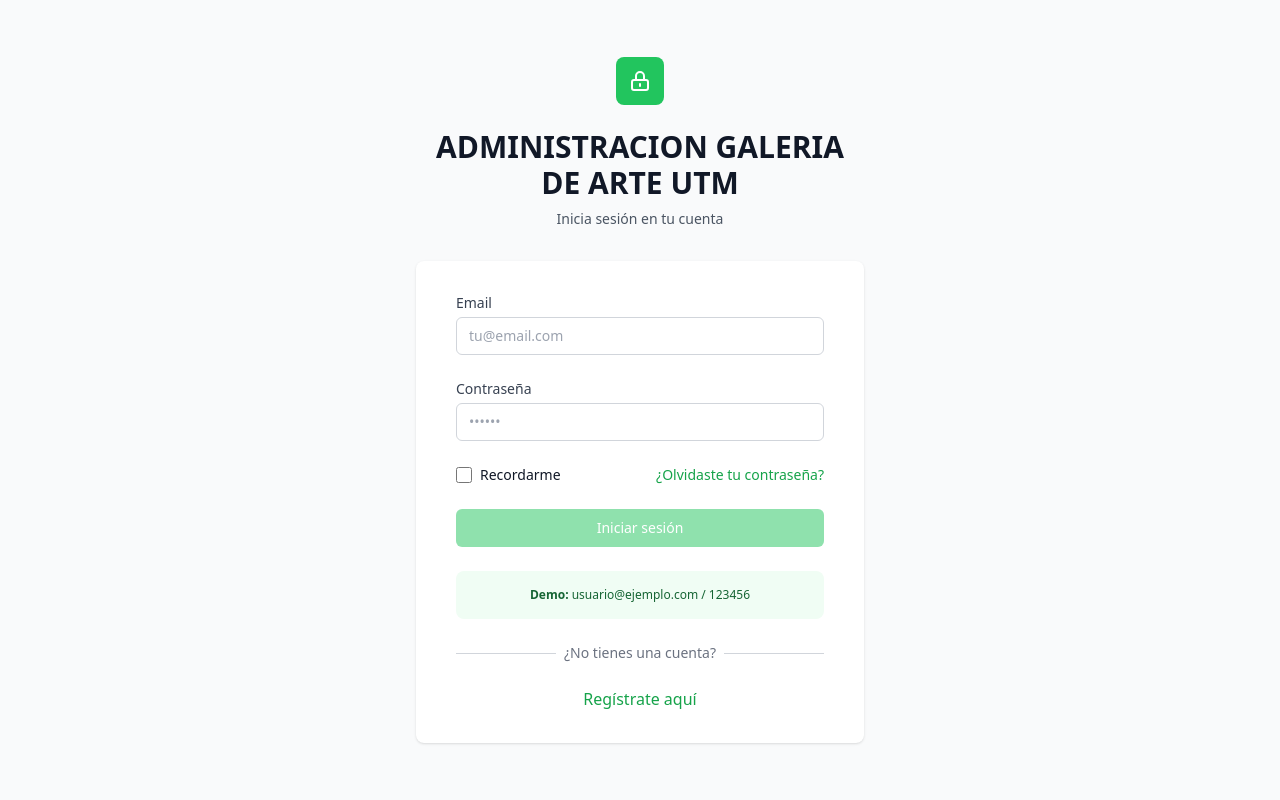
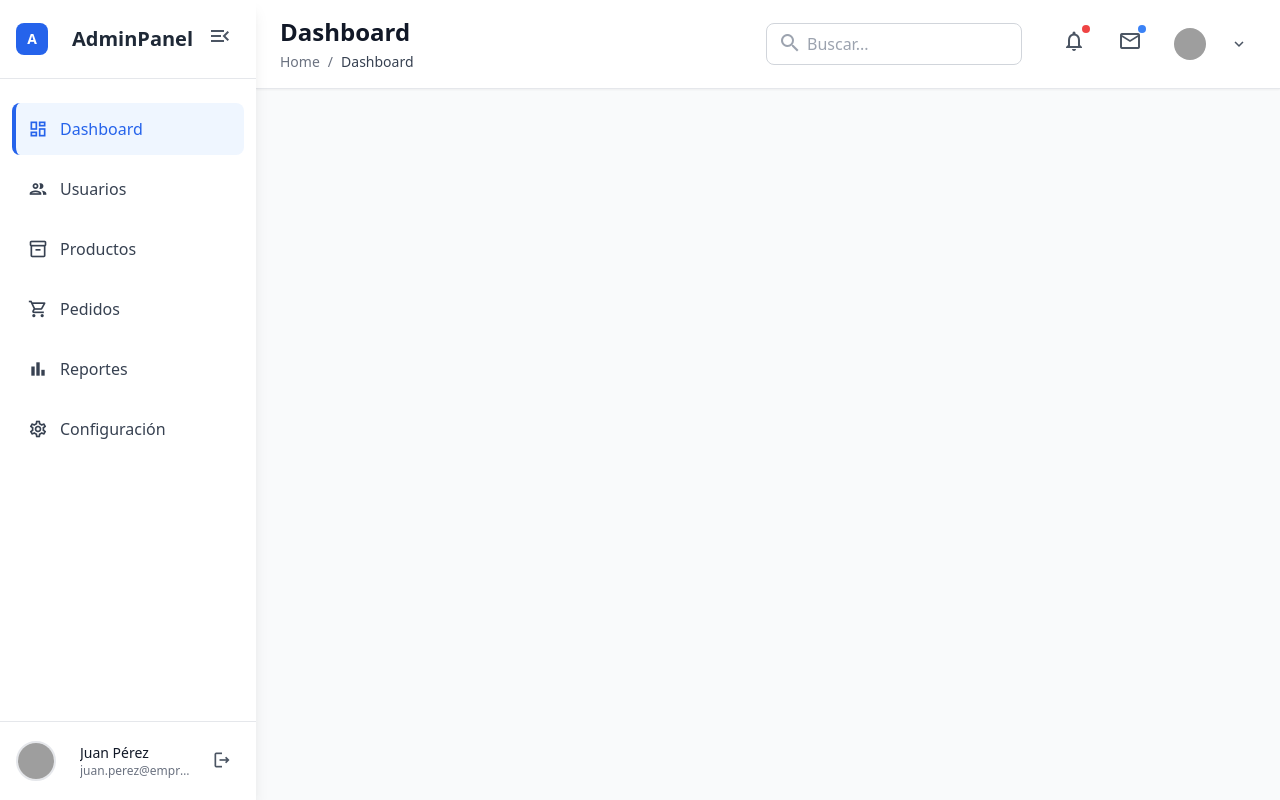
Before and after one commit to HectorZL/FRONTED-MUSEO-UTM, an Angular app: page /dashboard in a window 1280 px wide. Before the commit this address led to /login. Built offline with nearby package versions, Linux system fonts and the light colour scheme; sample sign-in values are in the browser's storage; grey boxes are pictures that could not be loaded.

Commit message:
add component dashboard and redict in the route

```diff
--- a/src/app/app.routes.ts
+++ b/src/app/app.routes.ts
@@ -1,5 +1,7 @@
 import { Routes } from '@angular/router';
 import { LoginComponent } from './demo/login/login';
+import { DashboardComponent } from './demo/dashboard/dashboard';
+import { authGuard } from './auth/auth.guard';
 
 export const routes: Routes = [
   {
@@ -8,12 +10,29 @@ export const routes: Routes = [
     title: 'Iniciar Sesión - Museo UTM'
   },
   {
+    path: 'dashboard',
+    canActivate: [authGuard],
+    children: [
+      {
+        path: '',
+        component: DashboardComponent,
+        pathMatch: 'full'
+      },
+      {
+        path: 'inicio',
+        redirectTo: '/dashboard',
+        pathMatch: 'full'
+      }
+      // Agrega más rutas hijas del dashboard aquí
+    ]
+  },
+  {
     path: '',
-    redirectTo: '/login',
+    redirectTo: '/dashboard',
     pathMatch: 'full'
   },
   {
     path: '**',
-    redirectTo: '/login'
+    redirectTo: '/dashboard'
   }
 ];
--- /dev/null
+++ b/src/app/auth/auth.guard.ts
@@ -0,0 +1,14 @@
+import { inject } from '@angular/core';
+import { CanActivateFn, Router } from '@angular/router';
+
+export const authGuard: CanActivateFn = (route, state) => {
+  const router = inject(Router);
+  const isAuthenticated = localStorage.getItem('isAuthenticated') === 'true';
+
+  if (!isAuthenticated) {
+    router.navigate(['/login']);
+    return false;
+  }
+
+  return true;
+};
--- /dev/null
+++ b/src/app/demo/dashboard/dashboard.html
@@ -0,0 +1,151 @@
+<div class="min-h-screen bg-gray-50 flex">
+  <!-- Sidebar -->
+  <aside
+    [class]="isSidebarOpen ? 'w-64' : 'w-20'"
+    class="bg-white shadow-lg transition-all duration-300 ease-in-out fixed lg:relative h-screen z-40">
+
+    <!-- Logo -->
+    <div class="p-4 border-b border-gray-200">
+      <div class="flex items-center justify-between">
+        <div class="flex items-center space-x-3" *ngIf="isSidebarOpen">
+          <div class="w-8 h-8 bg-blue-600 rounded-lg flex items-center justify-center">
+            <span class="text-white font-bold text-sm">A</span>
+          </div>
+          <h1 class="text-xl font-bold text-gray-800">AdminPanel</h1>
+        </div>
+        <button
+          (click)="toggleSidebar()"
+          class="p-2 rounded-lg hover:bg-gray-100 transition-colors duration-200">
+          <span class="material-icons-outlined text-gray-600">
+            {{ isSidebarOpen ? 'menu_open' : 'menu' }}
+          </span>
+        </button>
+      </div>
+    </div>
+
+    <!-- Navigation Menu -->
+    <nav class="mt-6">
+      <ul class="space-y-2 px-3">
+        <li *ngFor="let item of menuItems">
+          <a
+            [routerLink]="item.route"
+            routerLinkActive="bg-blue-50 text-blue-600 border-blue-600"
+            [class]="'flex items-center px-3 py-3 rounded-lg transition-all duration-200 hover:bg-gray-50 border-l-4 ' +
+                     (item.isActive ? 'bg-blue-50 text-blue-600 border-blue-600' : 'border-transparent text-gray-700')">
+
+            <span class="material-icons-outlined text-xl">
+              {{ item.icon }}
+            </span>
+
+            <span *ngIf="isSidebarOpen" class="ml-3 font-medium">
+              {{ item.label }}
+            </span>
+          </a>
+        </li>
+      </ul>
+    </nav>
+
+    <!-- User Profile -->
+    <div class="absolute bottom-0 left-0 right-0 p-4 border-t border-gray-200 bg-white">
+      <div class="flex items-center space-x-3">
+        <img
+          [src]="user.avatar"
+          [alt]="user.name"
+          class="w-10 h-10 rounded-full object-cover border-2 border-gray-200">
+
+        <div *ngIf="isSidebarOpen" class="flex-1 min-w-0">
+          <p class="text-sm font-medium text-gray-900 truncate">
+            {{ user.name }}
+          </p>
+          <p class="text-xs text-gray-500 truncate">
+            {{ user.email }}
+          </p>
+        </div>
+
+        <button
+          (click)="logout()"
+          class="p-2 rounded-lg hover:bg-gray-100 transition-colors duration-200"
+          [class]="isSidebarOpen ? '' : 'ml-auto'">
+          <span class="material-icons-outlined text-gray-600 text-xl">
+            logout
+          </span>
+        </button>
+      </div>
+    </div>
+  </aside>
+
+  <!-- Main Content -->
+  <div class="flex-1 flex flex-col min-w-0">
+    <!-- Header -->
+    <header class="bg-white shadow-sm border-b border-gray-200 sticky top-0 z-30">
+      <div class="flex items-center justify-between px-6 py-4">
+        <!-- Page Title and Breadcrumb -->
+        <div>
+          <h1 class="text-2xl font-bold text-gray-900">
+            {{ currentPageTitle }}
+          </h1>
+          <nav class="flex text-sm text-gray-500 mt-1">
+            <a href="#" class="hover:text-blue-600">Home</a>
+            <span class="mx-2">/</span>
+            <span class="text-gray-700">{{ currentPageTitle }}</span>
+          </nav>
+        </div>
+
+        <!-- Header Actions -->
+        <div class="flex items-center space-x-4">
+          <!-- Search -->
+          <div class="relative">
+            <input
+              type="text"
+              placeholder="Buscar..."
+              class="w-64 pl-10 pr-4 py-2 border border-gray-300 rounded-lg focus:ring-2 focus:ring-blue-500 focus:border-blue-500 outline-none transition-all duration-200">
+            <span class="material-icons-outlined absolute left-3 top-2 text-gray-400">
+              search
+            </span>
+          </div>
+
+          <!-- Notifications -->
+          <button class="relative p-2 rounded-lg hover:bg-gray-100 transition-colors duration-200">
+            <span class="material-icons-outlined text-gray-600">
+              notifications
+            </span>
+            <span class="absolute top-1 right-1 w-2 h-2 bg-red-500 rounded-full"></span>
+          </button>
+
+          <!-- Messages -->
+          <button class="relative p-2 rounded-lg hover:bg-gray-100 transition-colors duration-200">
+            <span class="material-icons-outlined text-gray-600">
+              email
+            </span>
+            <span class="absolute top-1 right-1 w-2 h-2 bg-blue-500 rounded-full"></span>
+          </button>
+
+          <!-- User Menu -->
+          <div class="relative">
+            <button class="flex items-center space-x-3 p-2 rounded-lg hover:bg-gray-100 transition-colors duration-200">
+              <img
+                [src]="user.avatar"
+                [alt]="user.name"
+                class="w-8 h-8 rounded-full object-cover">
+              <span class="material-icons-outlined text-gray-600 text-lg">
+                expand_more
+              </span>
+            </button>
+          </div>
+        </div>
+      </div>
+    </header>
+
+    <!-- Main Content Area with Router Outlet -->
+    <main class="flex-1 p-6 overflow-auto">
+      <router-outlet></router-outlet>
+    </main>
+  </div>
+
+  <!-- Mobile Overlay -->
+  <div
+    *ngIf="isSidebarOpen"
+    (click)="toggleSidebar()"
+    class="lg:hidden fixed inset-0 bg-black bg-opacity-50 z-30">
+  </div>
+</div>
--- /dev/null
+++ b/src/app/demo/dashboard/dashboard.ts
@@ -0,0 +1,101 @@
+import { Component, OnInit, OnDestroy } from '@angular/core';
+import { CommonModule } from '@angular/common';
+import { RouterModule, Router, NavigationEnd } from '@angular/router';
+import { filter } from 'rxjs/operators';
+import { Subscription } from 'rxjs';
+
+interface MenuItem {
+  label: string;
+  icon: string;
+  route: string;
+  isActive: boolean;
+}
+
+@Component({
+  selector: 'app-dashboard',
+  templateUrl: './dashboard.html',
+  styleUrls: ['./dashboard.scss'],
+  standalone: true,
+  imports: [CommonModule, RouterModule]
+})
+export class DashboardComponent implements OnInit, OnDestroy {
+  private routerSubscription!: Subscription;
+
+  isSidebarOpen = true;
+  currentPageTitle = 'Dashboard';
+  user = {
+    name: 'Juan Pérez',
+    email: 'juan.perez@empresa.com',
+    avatar: 'https://images.unsplash.com/photo-1472099645785-5658abf4ff4e?w=150&h=150&fit=crop&crop=face'
+  };
+
+  menuItems: MenuItem[] = [
+    { label: 'Dashboard', icon: 'dashboard', route: '/dashboard', isActive: true },
+    { label: 'Usuarios', icon: 'people', route: '/dashboard/users', isActive: false },
+    { label: 'Productos', icon: 'inventory_2', route: '/dashboard/products', isActive: false },
+    { label: 'Pedidos', icon: 'shopping_cart', route: '/dashboard/orders', isActive: false },
+    { label: 'Reportes', icon: 'bar_chart', route: '/dashboard/reports', isActive: false },
+    { label: 'Configuración', icon: 'settings', route: '/dashboard/settings', isActive: false }
+  ];
+
+  constructor(private router: Router) {}
+
+  ngOnInit(): void {
+    this.setActiveMenuItem(this.router.url);
+
+    this.routerSubscription = this.router.events
+      .pipe(filter(event => event instanceof NavigationEnd))
+      .subscribe((event: any) => {
+        this.setActiveMenuItem(event.url);
+        this.updatePageTitle(event.url);
+      });
+  }
+
+  ngOnDestroy(): void {
+    if (this.routerSubscription) {
+      this.routerSubscription.unsubscribe();
+    }
+  }
+
+  private setActiveMenuItem(currentUrl: string): void {
+    this.menuItems.forEach(item => {
+      item.isActive = currentUrl === item.route || currentUrl.startsWith(item.route + '/');
+    });
+  }
+
+  private updatePageTitle(url: string): void {
+    const currentItem = this.menuItems.find(item =>
+      url === item.route || url.startsWith(item.route + '/')
+    );
+
+    if (currentItem) {
+      this.currentPageTitle = currentItem.label;
+    }
+  }
+
+  toggleSidebar(): void {
+    this.isSidebarOpen = !this.isSidebarOpen;
+  }
+
+  navigateTo(route: string): void {
+    this.router.navigate([route]);
+  }
+
+  logout(): void {
+    // Lógica de logout aquí
+    console.log('Cerrando sesión...');
+    this.router.navigate(['/login']);
+  }
+
+  getIconClass(icon: string): string {
+    const iconClasses: { [key: string]: string } = {
+      dashboard: 'material-icons-outlined',
+      people: 'material-icons-outlined',
+      inventory_2: 'material-icons-outlined',
+      shopping_cart: 'material-icons-outlined',
+      bar_chart: 'material-icons-outlined',
+      settings: 'material-icons-outlined'
+    };
+    return iconClasses[icon] || 'material-icons-outlined';
+  }
+}
--- a/src/app/demo/login/login.ts
+++ b/src/app/demo/login/login.ts
@@ -46,18 +46,23 @@ export class LoginComponent {
       setTimeout(() => {
         const credentials = this.loginForm.value as LoginRequest;
 
-        // Aquí iría tu llamada real al servicio de autenticación
-        console.log('Login attempt:', credentials);
-
-        // Simulación de éxito/error
-        if (credentials.email === 'usuario@ejemplo.com' && credentials.password === '123456') {
-          this.router.navigate(['/dashboard']);
+        // Credenciales de ejemplo
+        if (credentials.email === 'admin@example.com' && credentials.password === 'admin123') {
+          // Guardar estado de autenticación
+          localStorage.setItem('isAuthenticated', 'true');
+          // Redirigir al dashboard
+          this.router.navigate(['/dashboard']).then(success => {
+            if (!success) {
+              console.error('Error al navegar al dashboard');
+              this.errorMessage.set('Error al redirigir al panel de control');
+            }
+          });
         } else {
-          this.errorMessage.set('Credenciales incorrectas. Intenta con usuario@ejemplo.com / 123456');
+          this.errorMessage.set('Credenciales incorrectas. Intenta con admin@example.com / admin123');
         }
 
         this.isLoading.set(false);
-      }, 1500);
+      }, 500);
     } else {
       this.loginForm.markAllAsTouched();
     }
--- a/src/index.html
+++ b/src/index.html
@@ -6,6 +6,7 @@
   <base href="/">
   <meta name="viewport" content="width=device-width, initial-scale=1">
   <link rel="icon" type="image/x-icon" href="favicon.ico">
+  <link href="https://fonts.googleapis.com/icon?family=Material+Icons|Material+Icons+Outlined" rel="stylesheet">
   <script src="https://cdn.tailwindcss.com"></script>
   <script>
     tailwind.config = {
```
Also changed, not shown: src/app/demo/dashboard/dashboard.scss (added).
